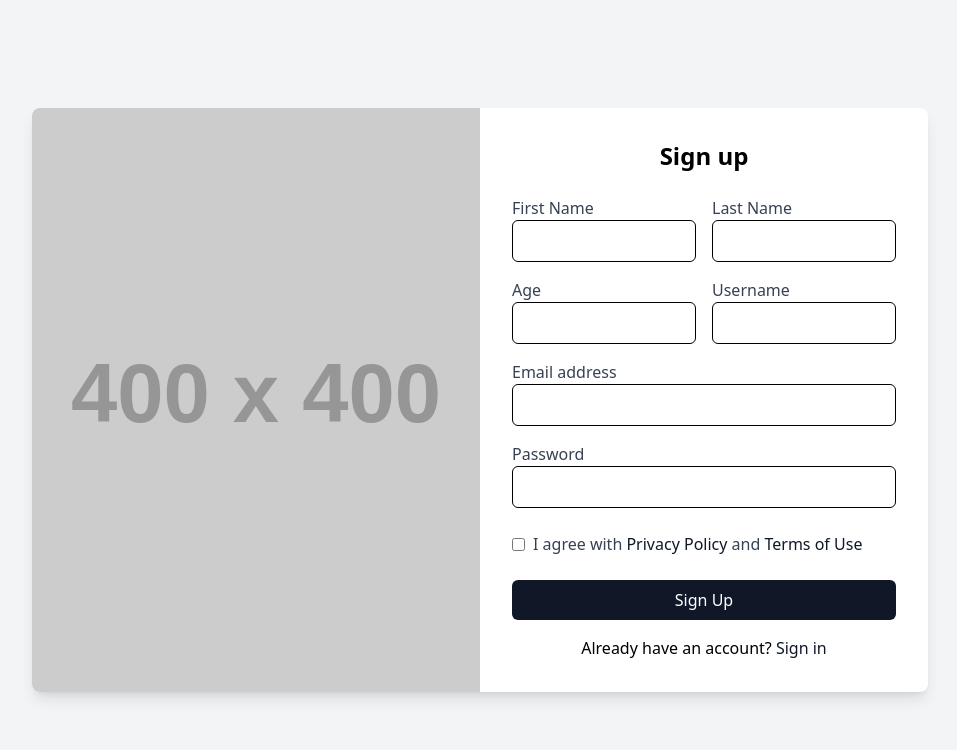
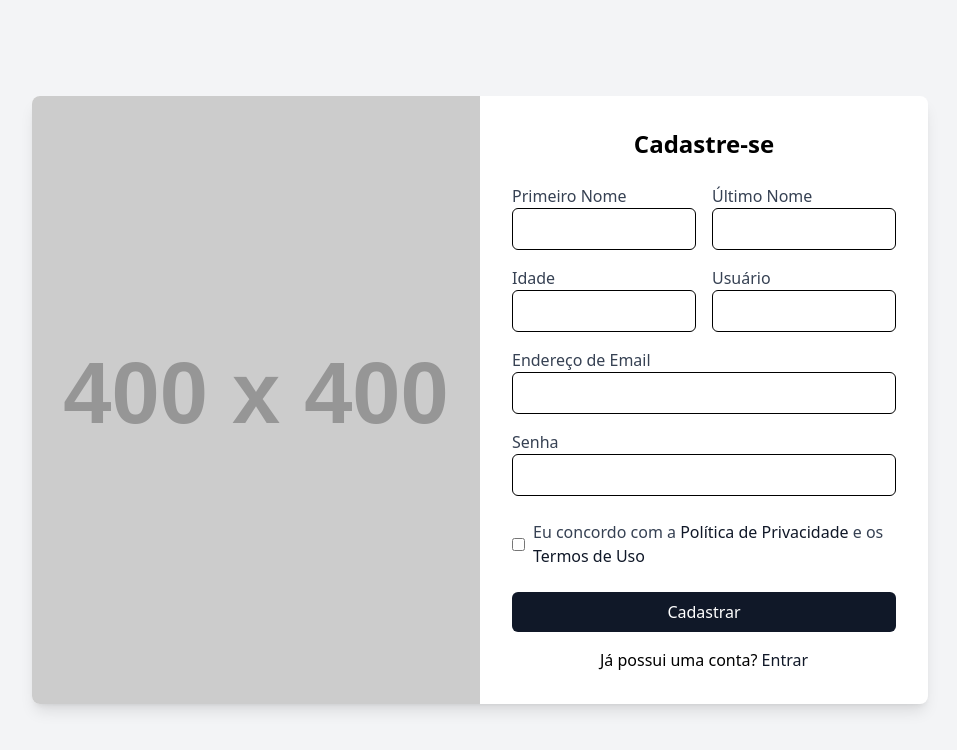
Before and after one commit to r0b14/rtds-shop, a React (Vite) app: page /register in a window 1280 px wide. Shown: the top 750 px of the page, without its empty margins (160-1117 px from the left). Built offline with nearby package versions, Linux system fonts and the light colour scheme.

Commit message:
cleanup: limpesa de código
organizado alguns textos.

```diff
--- a/src/pages/ProductDetails.tsx
+++ b/src/pages/ProductDetails.tsx
@@ -1,5 +1,6 @@
 import { useState } from 'react'
 import { useCart } from '../context/CartContext'
+import Footer from "../components/Footer";
 
 interface Product {
   id: number
@@ -107,6 +108,7 @@ export default function ProductDetails({ product }: ProductDetailsProps) {
       >
         Add to Cart
       </button>
+      <Footer />
     </div>
   )
 }
--- a/src/pages/ProductsPage.tsx
+++ b/src/pages/ProductsPage.tsx
@@ -8,6 +8,7 @@ import {
 import { Product } from "../types/product";
 import Breadcrumb from "../components/Breadcrumb";
 import Navbar from "../components/Navbar";
+import Footer from "../components/Footer";
 
 export const ProductsPage = () => {
   const [products, setProducts] = useState<Product[]>([]);
@@ -136,6 +137,7 @@ export const ProductsPage = () => {
           ))}
         </div>
       </div>
+      <Footer />
     </>
   );
 };
--- a/src/pages/SignUp.tsx
+++ b/src/pages/SignUp.tsx
@@ -84,16 +84,16 @@ export default function Signup() {
         <div className="hidden md:block md:w-1/2">
           <img
             src="https://via.placeholder.com/400"
-            alt="Signup"
+            alt="Cadastro"
             className="object-cover w-full h-full rounded-l-lg"
           />
         </div>
         <div className="w-full md:w-1/2 p-8">
-          <h2 className="text-2xl font-bold mb-6 text-center">Sign up</h2>
+          <h2 className="text-2xl font-bold mb-6 text-center">Cadastre-se</h2>
           <form onSubmit={handleSubmit}>
             <div className="mb-4 flex space-x-4">
               <div className="w-1/2">
-                <label className="block text-gray-700">First Name</label>
+                <label className="block text-gray-700">Primeiro Nome</label>
                 <input
                   type="text"
                   value={firstName}
@@ -103,7 +103,7 @@ export default function Signup() {
                 />
               </div>
               <div className="w-1/2">
-                <label className="block text-gray-700">Last Name</label>
+                <label className="block text-gray-700">Último Nome</label>
                 <input
                   type="text"
                   value={lastName}
@@ -115,7 +115,7 @@ export default function Signup() {
             </div>
             <div className="mb-4 flex space-x-4">
               <div className="w-1/2">
-                <label className="block text-gray-700">Age</label>
+                <label className="block text-gray-700">Idade</label>
                 <input
                   type="number"
                   value={age}
@@ -127,7 +127,7 @@ export default function Signup() {
                 />
               </div>
               <div className="w-1/2">
-                <label className="block text-gray-700">Username</label>
+                <label className="block text-gray-700">Usuário</label>
                 <input
                   type="text"
                   value={username}
@@ -138,7 +138,7 @@ export default function Signup() {
               </div>
             </div>
             <div className="mb-4">
-              <label className="block text-gray-700">Email address</label>
+              <label className="block text-gray-700">Endereço de Email</label>
               <input
                 type="email"
                 value={email}
@@ -148,7 +148,7 @@ export default function Signup() {
               />
             </div>
             <div className="mb-6">
-              <label className="block text-gray-700">Password</label>
+              <label className="block text-gray-700">Senha</label>
               <input
                 type="password"
                 value={password}
@@ -166,13 +166,13 @@ export default function Signup() {
                 required
               />
               <label className="text-gray-700">
-                I agree with{" "}
+                Eu concordo com a{" "}
                 <a href="#" className="text-gray-900 hover:underline">
-                  Privacy Policy
+                  Política de Privacidade
                 </a>{" "}
-                and{" "}
+                e os{" "}
                 <a href="#" className="text-gray-900 hover:underline">
-                  Terms of Use
+                  Termos de Uso
                 </a>
               </label>
             </div>
@@ -180,13 +180,13 @@ export default function Signup() {
               type="submit"
               className="w-full bg-gray-900 text-white py-2 rounded-md hover:bg-gray-700 transition"
             >
-              Sign Up
+              Cadastrar
             </button>
           </form>
           <p className="mt-4 text-center">
-            Already have an account?{" "}
+            Já possui uma conta?{" "}
             <Link to="/login" className="text-gray-900 hover:underline">
-              Sign in
+              Entrar
             </Link>
           </p>
         </div>
```
